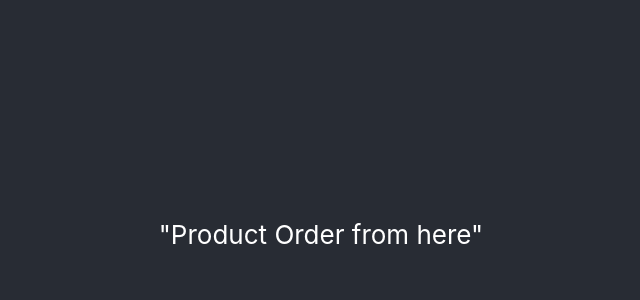
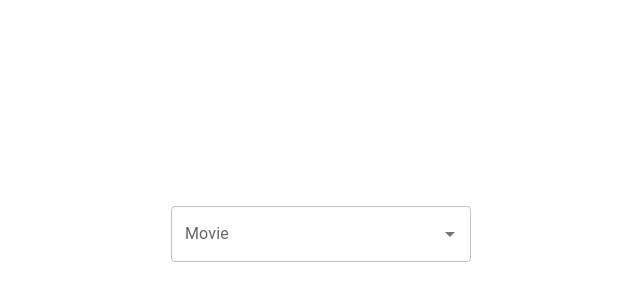
Before and after one commit to Aditya000786/adroit-app, a React (Create React App) app: page /order in a window 1280 px wide. Shown: the part 166-466 px from the top of the page, without its empty margins (319-959 px from the left). Built offline with nearby package versions, Linux system fonts and the light colour scheme; the HTML template or start-up script is replaced by a standard one.

Commit message:
Integration of MUI

```diff
--- a/package.json
+++ b/package.json
@@ -4,6 +4,9 @@
   "private": false,
   "homepage": "https://aditya000786.github.io/adroit-app",
   "dependencies": {
+    "@emotion/react": "^11.10.0",
+    "@emotion/styled": "^11.10.0",
+    "@mui/material": "^5.9.3",
     "@testing-library/jest-dom": "^5.16.5",
     "@testing-library/react": "^13.3.0",
     "@testing-library/user-event": "^13.5.0",
--- a/src/App.css
+++ b/src/App.css
@@ -14,7 +14,7 @@
 }
 
 .App-header {
-  background-color: #282c34;
+  /* background-color: #282c34; */
   min-height: 100vh;
   display: flex;
   flex-direction: column;
--- a/src/App.tsx
+++ b/src/App.tsx
@@ -1,7 +1,7 @@
 import React from "react";
 import "./App.css";
 import { Route, Routes } from "react-router-dom";
-import ProductOrder from "./components/order/ProductOrder";
+import OrdersPage from "./components/order/OrdersPage";
 import Home from "./components/home/Home";
 
 function App() {
@@ -10,7 +10,7 @@ function App() {
       <header className="App-header">
         <Routes>
           <Route path="/" element={<Home />} />
-          <Route path="/order" element={<ProductOrder />} />
+          <Route path="/order" element={<OrdersPage />} />
         </Routes>
       </header>
     </div>
--- /dev/null
+++ b/src/components/order/OrdersPage.tsx
@@ -0,0 +1,6 @@
+import ProductOrder from "./ProductOrder";
+
+function OrdersPage(props: any) {
+  return <ProductOrder />;
+}
+export default OrdersPage;
--- a/src/components/order/ProductOrder.tsx
+++ b/src/components/order/ProductOrder.tsx
@@ -1,4 +1,25 @@
+import { Autocomplete, TextField } from "@mui/material";
+
 function ProductOrder(props: any) {
-  return <div>"Product Order from here"</div>;
+  const productSelected = (event: any, selectedProduct: any) => {
+    console.log(selectedProduct);
+  };
+  const top100Films = [
+    { label: "The Shawshank Redemption", year: 1994 },
+    { label: "The Godfather", year: 1972 },
+    { label: "The Godfather: Part II", year: 1974 },
+  ];
+  return (
+    <div>
+      <Autocomplete
+        disablePortal
+        id="combo-box-demo"
+        onChange={productSelected}
+        options={top100Films}
+        sx={{ width: 300 }}
+        renderInput={(params) => <TextField {...params} label="Movie" />}
+      />
+    </div>
+  );
 }
 export default ProductOrder;
```
